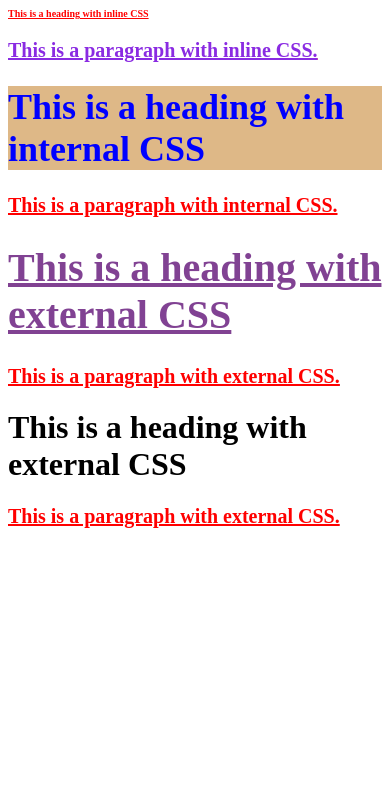
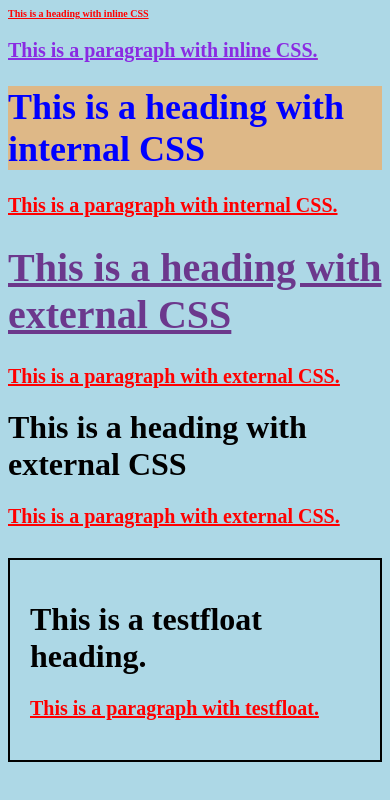
Before and after one commit to Anish713/html-css-js-Python, a plain HTML site: page html/2css.html in a window 390 px wide. Drawn offline with Linux system fonts and the light colour scheme.

Commit message:
css updated

```diff
--- a/css/2.css
+++ b/css/2.css
@@ -1,3 +1,11 @@
+@media only screen and (max-width: 600px) {
+
+    /* for responsive design, media queries */
+    body {
+        background-color: lightblue;
+    }
+}
+
 .external {
     color: rgba(85, 0, 109, 0.74);
     font-size: 20px;
--- a/html/2css.html
+++ b/html/2css.html
@@ -33,6 +33,13 @@
             color: blue;
             font-size: 18px;
         }
+
+        .testfloat {
+            float: right;
+            border: 2px solid black;
+            margin-top: 10px;
+            padding: 20px;
+        }
     </style>
 
     <div class="myClass">
@@ -49,6 +56,10 @@
         <h1>This is a heading with external CSS</h1>
         <p>This is a paragraph with external CSS.</p>
     </div>
+
+    <div class="testfloat">
+        <h1>This is a testfloat heading.</h1>
+        <p>This is a paragraph with testfloat.</p>
 </body>
 
 </html>
```
Also changed, not shown: css/4.css (+12 -1 lines), html/1.html (+97 -1 lines).
